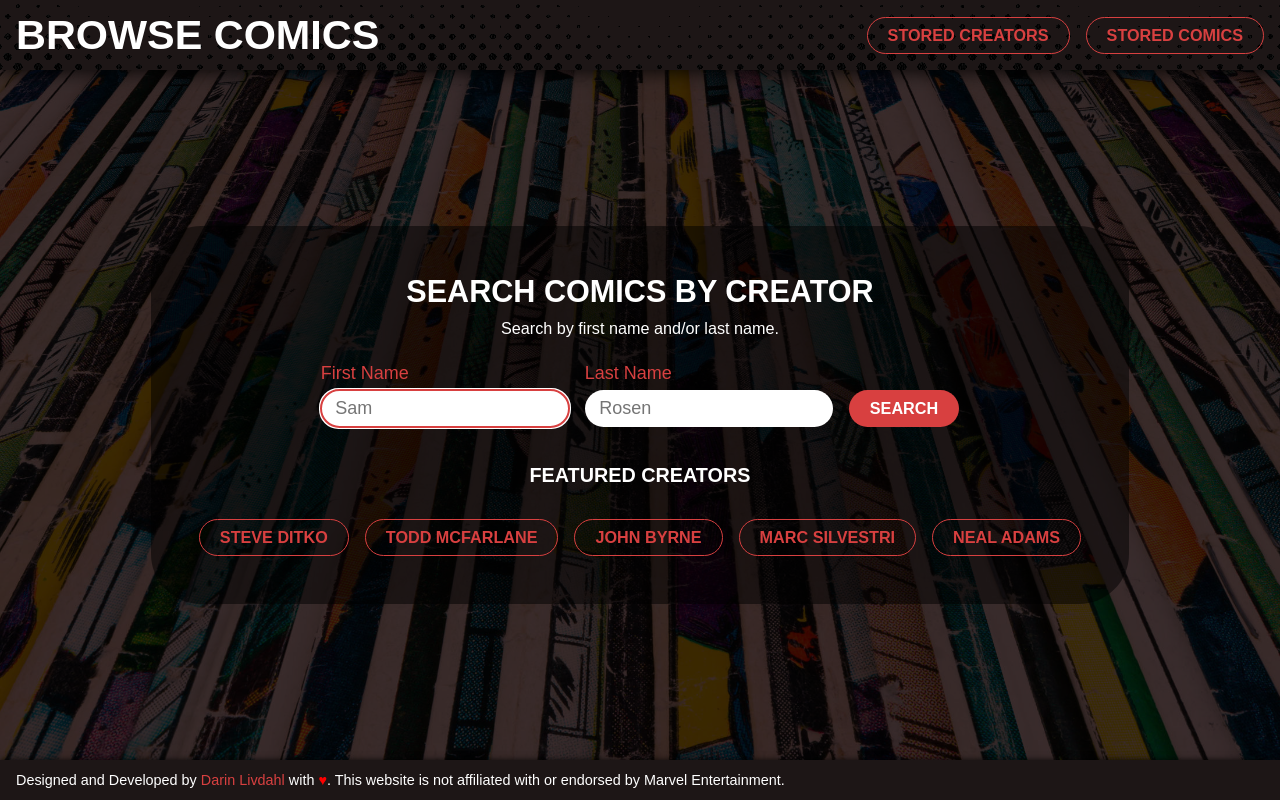
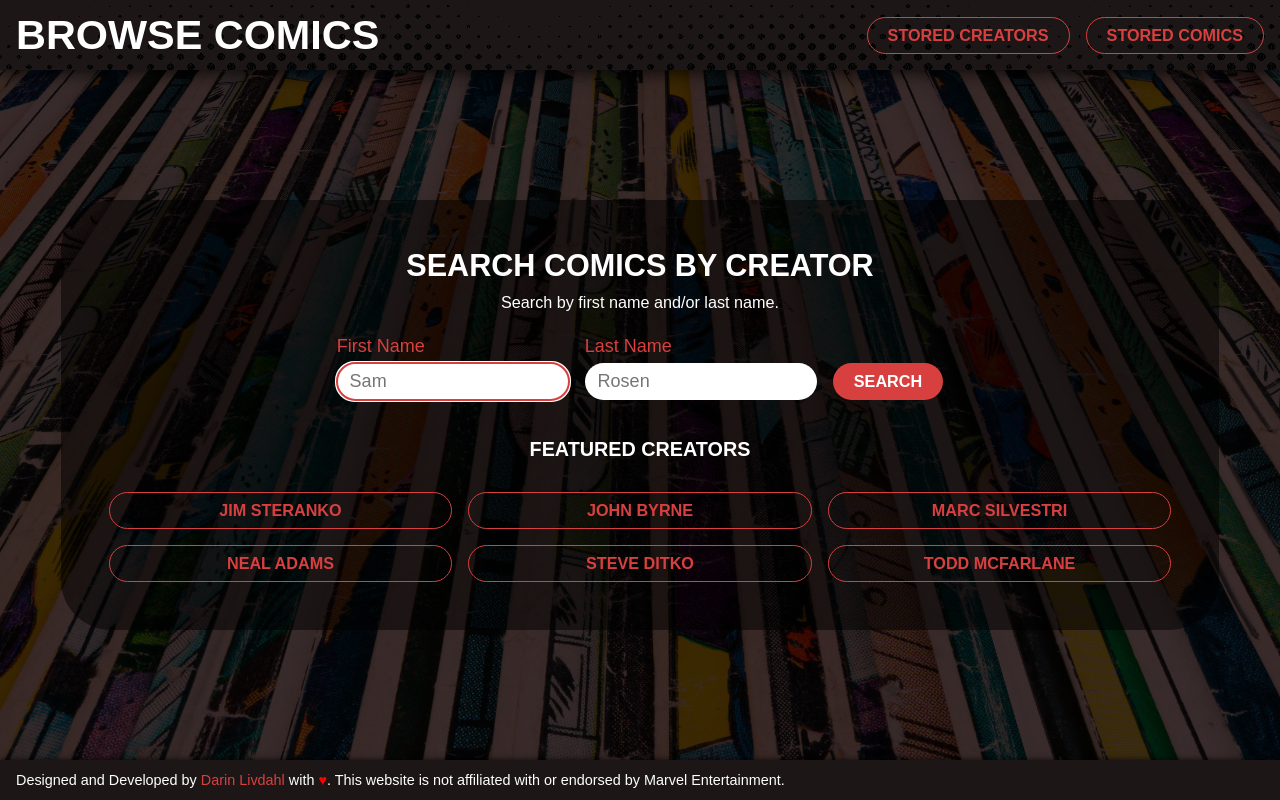
Before and after one commit to darinlivdahl/browse-comics, a React (Vite) app: page / in a window 1280 px wide. Built offline with nearby package versions, Linux system fonts and the light colour scheme; a web font is replaced by a local one.

Commit message:
Update flex for mobile elements

```diff
--- a/src/components/FormField/FormField.module.css
+++ b/src/components/FormField/FormField.module.css
@@ -13,11 +13,11 @@
 }
 
 .formFieldInput {
-    padding: 0.5rem;
+    padding: 0.5rem 0;
     font-size: calc(var(--base-font-size) * 1);
     border: 1px solid var(--color-gray);
     border-radius: var(--border-radius);
-    text-indent: .4rem;
+    text-indent: .8rem;
 }
 
 .formFieldInput:focus-visible {
--- a/src/components/Header/Header.module.css
+++ b/src/components/Header/Header.module.css
@@ -8,8 +8,9 @@
     color: var(--color-white);
     background-color: var(--color-dark);
     background-image: var(--bg-img);
-    background-position-y: 0;
-    background-repeat: repeat-x;
+    background-position-y: 50%;
+    background-position-x: center;
+    background-repeat: no-repeat;
     background-blend-mode: darken; /* or multiply */
     box-shadow: 0 0 20px rgba(0, 0, 0, 1);
     z-index: 200;
@@ -21,9 +22,30 @@
     margin-top: 1rem;
     display: flex;
     flex-direction: column;
+    flex-wrap: wrap;
     justify-content: space-between;
     align-items: stretch;
-    gap: .5rem;
+    gap: .5rem 0;
+}
+
+@media screen and (min-width: 430px) {
+    .headerContainer {
+        background-repeat: repeat-x;
+    }
+
+    .navContainer {
+        flex-direction: row;
+        gap: .5rem;
+    }
+
+    .navContainer > button {
+        flex-basis: 40%;
+        flex-grow: 1;
+    }
+
+    .navContainer > button[name="newSearch"] {
+        flex-basis: 100%;
+    }
 }
 
 @media screen and (min-width: 1024px) {
@@ -31,7 +53,6 @@
         padding: 0 1rem;
         flex-direction: row;
         height: 70px;
-        background-position-y: 50%;
         align-items: center;
     }
     .navContainer {
@@ -41,4 +62,10 @@
         align-items: center;
         gap: 1rem;
     }
+
+    .navContainer > button,
+    .navContainer > button[name="newSearch"] {
+        flex-basis: auto;
+        flex-grow: initial;
+    }
 }
--- a/src/components/Heading/Heading.module.css
+++ b/src/components/Heading/Heading.module.css
@@ -5,6 +5,7 @@
 .headingSubText {
     margin-top: .5rem;
     margin-bottom: .5rem;
+    text-align: left;
 }
 
 .headingContainerCompact {
@@ -49,6 +50,12 @@
     }
 }
 
+@media screen and (min-width: 1024px) {
+    .headingSubText {
+        text-align: center;
+    }
+}
+
 @media screen and (min-width: 1280px) {
     .headingContainer {
         margin-top: 2.4rem;
--- a/src/components/SearchArea/SearchArea.jsx
+++ b/src/components/SearchArea/SearchArea.jsx
@@ -16,12 +16,8 @@ function SearchArea(props) {
 
     const featuredCreators = [
         {
-            id: 32,
-            name: "Steve Ditko"
-        },
-        {
-            id: 75,
-            name: "Todd McFarlane"
+            id: 61,
+            name: "Jim Steranko"
         },
         {
             id: 1827,
@@ -34,6 +30,14 @@ function SearchArea(props) {
         {
             id: 314,
             name: "Neal Adams"
+        },
+        {
+            id: 32,
+            name: "Steve Ditko"
+        },
+        {
+            id: 75,
+            name: "Todd McFarlane"
         }
     ];
 
@@ -71,7 +75,7 @@ function SearchArea(props) {
             <section className={styles.searchAreaInner}>
                 <Heading style={customStyle} density="compact" level="2" text="Search Comics by Creator" subtext="Search by first name and/or last name." />
                 <form className={styles.searchAreaForm} method="post" onSubmit={handleSearch}>
-                    <fieldset className={styles.searchAreafieldSet}>
+                    <fieldset className={styles.searchAreaFieldSet}>
                         <FormField id="first-name" name="firstName" label="First Name" type="text" onChange={handleChange} placeholder="Sam" setFocus="true" />
                         <FormField id="last-name" name="lastName" label="Last Name" type="text" onChange={handleChange} placeholder="Rosen" />
                         <Button variant="primary" name="searchCreator" text="Search" type="submit" />
@@ -80,7 +84,7 @@ function SearchArea(props) {
 
                 <Heading level="3" text="Featured Creators" />
                 <div className={styles.featuredCreatorsList}>
-                {featuredCreators.map((fc, index) => <FeaturedCreator key={"fc-" + index} creator={fc} onCreatorSelect={handleFeaturedCreatorSelect} />)}
+                {featuredCreators.map(fc => <FeaturedCreator key={"fc-" + fc.id} creator={fc} onCreatorSelect={handleFeaturedCreatorSelect} />)}
                 </div>
             </section>
         </div>
--- a/src/components/SearchArea/SearchArea.module.css
+++ b/src/components/SearchArea/SearchArea.module.css
@@ -22,11 +22,12 @@
     width: 100%;
 }
 
-.searchAreafieldSet {
+.searchAreaFieldSet {
     display: flex;
-    flex-direction: column;
+    flex-flow: column nowrap;
     align-items: stretch;
-    gap: 1rem;
+    justify-content: space-between;
+    gap: 1rem 0;
 }
 
 .searchAreaFieldSetLegend {
@@ -37,11 +38,37 @@
 
 .featuredCreatorsList {
     display: flex;
-    flex-direction: column;
-    flex-wrap: wrap;
+    flex-flow: column wrap;
     gap: .5rem;
     width: 100%;
     margin-top: 1rem;
+}
+
+@media screen and (min-width: 430px) {
+
+    .searchAreaFieldSet {
+        flex-flow: row wrap;
+        gap: 1rem;
+    }
+
+    .searchAreaFieldSet > div {
+        flex-basis: 40%;
+        flex-grow: 1;
+    }
+
+    .searchAreaFieldSet > button {
+        flex-basis: 100%;
+        flex-grow: 2;
+    }
+
+    .featuredCreatorsList {
+        flex-flow: row wrap;
+    }
+
+    .featuredCreatorsList > button {
+        flex-basis: 40%;
+        flex-grow: 1;
+    }
 }
 
 @media screen and (min-width: 1024px) {
@@ -65,10 +92,15 @@
         width: auto;
     }
 
-    .searchAreafieldSet {
+    .searchAreaFieldSet {
         flex-direction: row;
+        flex-wrap: nowrap;
         align-items: end;
         max-width: 600px;
+    }
+
+    .searchAreaFieldSet > div {
+        flex-basis: auto;
     }
 
     .searchAreaFieldSetLegend {
@@ -76,7 +108,10 @@
     }
 
     .featuredCreatorsList {
-        flex-direction: row;
         gap: 1rem;
     }
+
+    .featuredCreatorsList > button {
+        flex-basis: 30%;
+    }
 }
```
